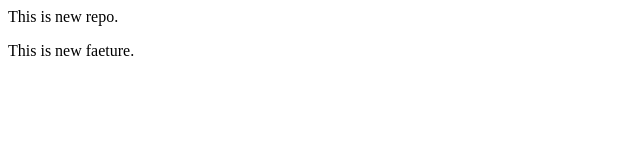
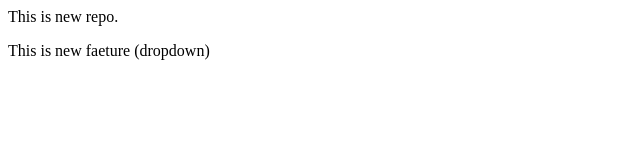
Before and after one commit to abhayrev/localrepo, a plain HTML site: page index.html in a window 1280 px wide. Shown: the full height of the page, 0-640 px from the left. Drawn offline with Linux system fonts and the light colour scheme.

```diff
--- a/index.html
+++ b/index.html
@@ -1,2 +1,2 @@
 <p>This is new repo.</p>
-<p>This is new faeture.</p>
+<p>This is new faeture (dropdown)</p>
```
